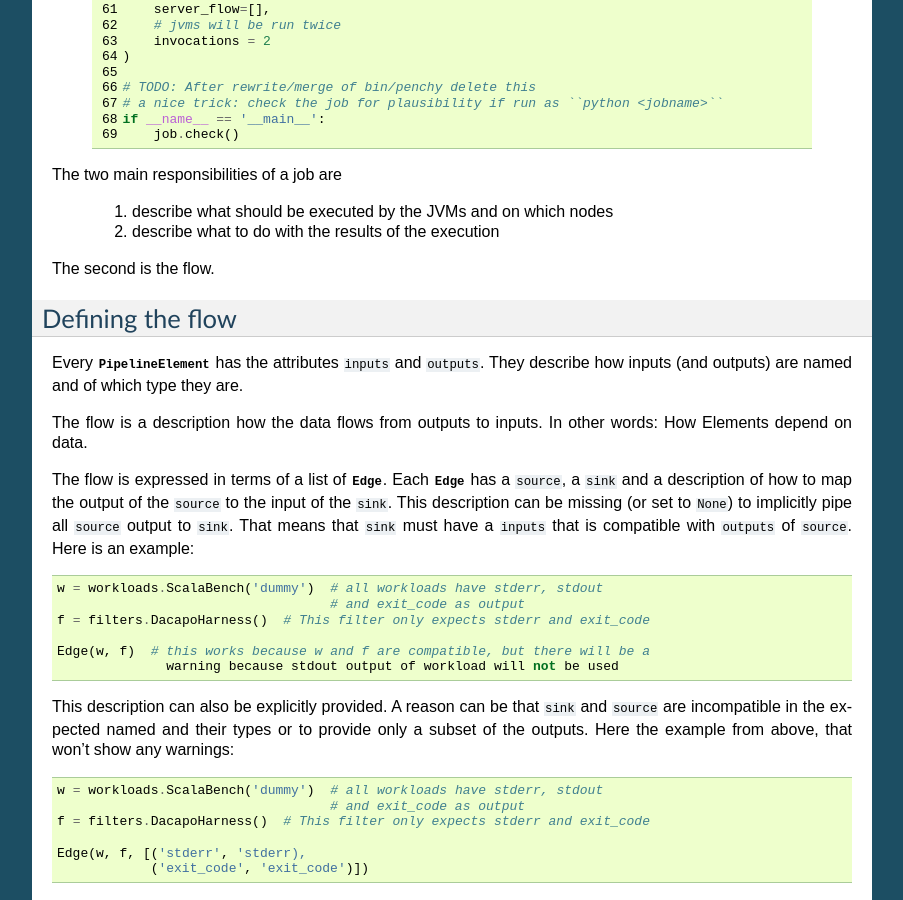
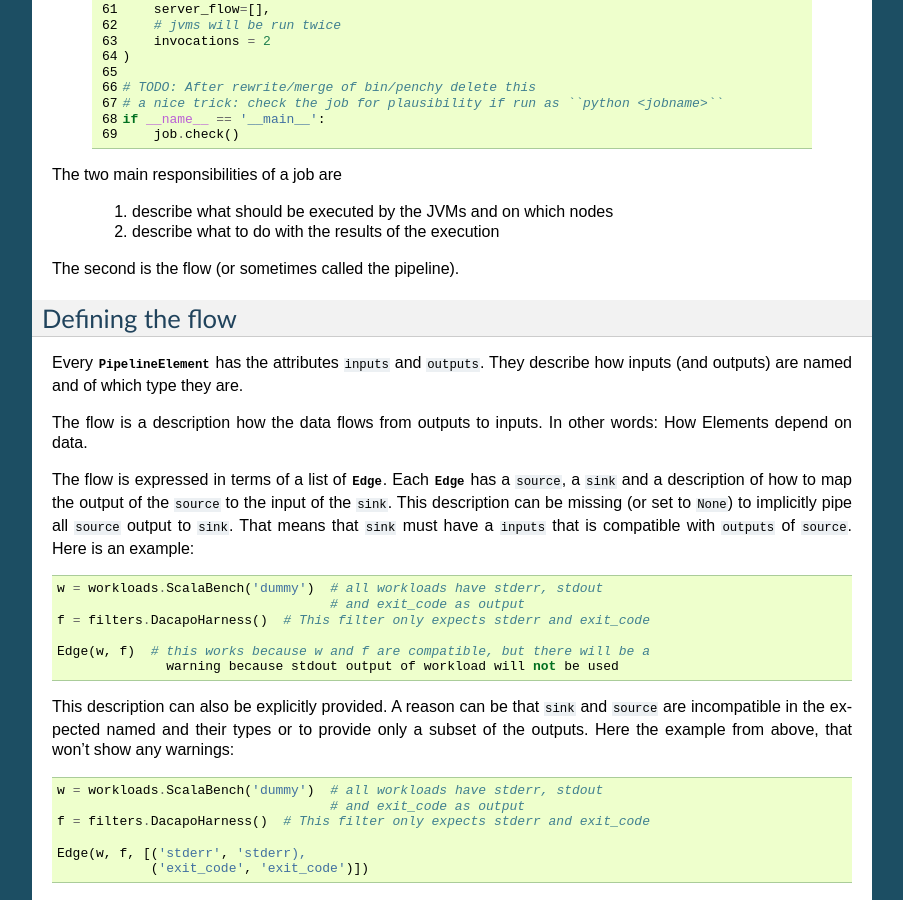
Before and after one commit to fhirschmann/penchy, a Sphinx documentation site: the page built from docs/job.rst, in a window 1280 px wide and 900 px high, scrolled down 1068 px. Shown: the whole window, without its empty margins (198-1101 px from the left). Built offline with Sphinx 7.4.7, drawn with Linux system fonts in a browser that asks for light colours; formulas are drawn with MathJax 3.

Commit message:
doc.job: Add note that flow is sometimes called pipeline.
Signed-off-by: Michael Markert <markert.michael@googlemail.com>

```diff
--- a/docs/job.rst
+++ b/docs/job.rst
@@ -15,7 +15,7 @@ The two main responsibilities of a job are
     1. describe what should be executed by the JVMs and on which nodes
     2. describe what to do with the results of the execution
 
-The second is the flow.
+The second is the flow (or sometimes called the pipeline).
 
 Defining the flow
 =================
```
